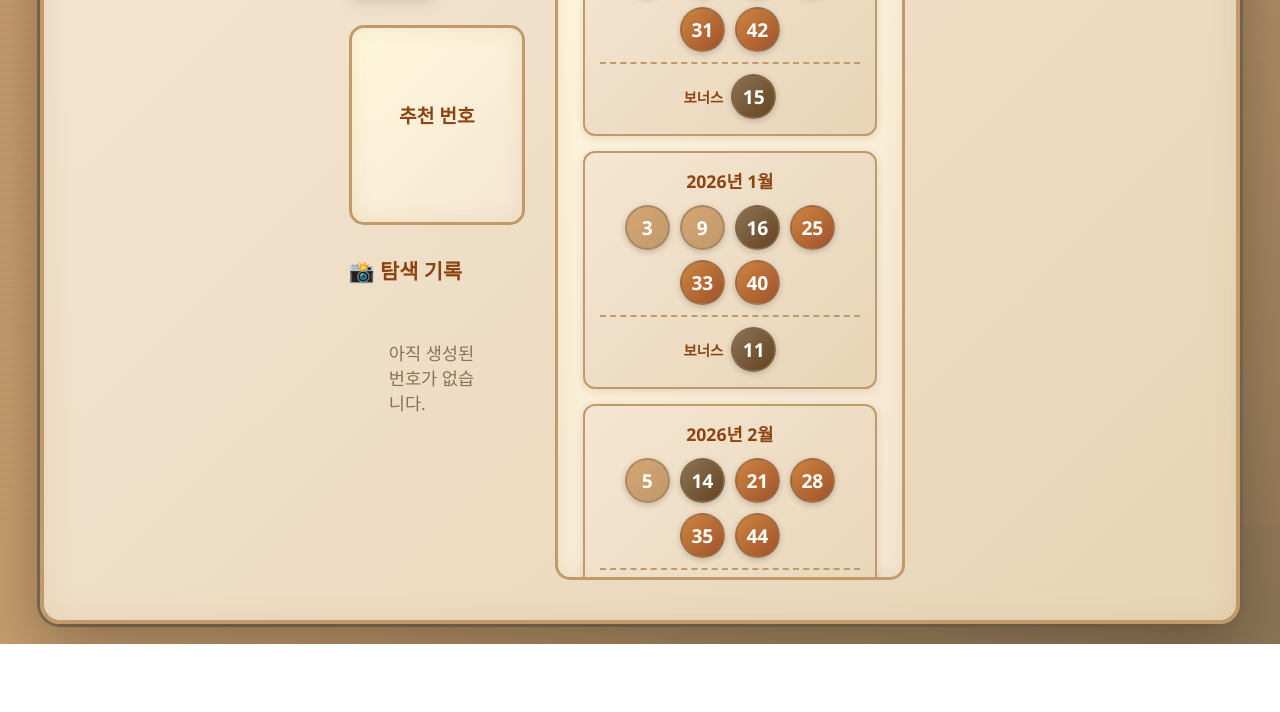
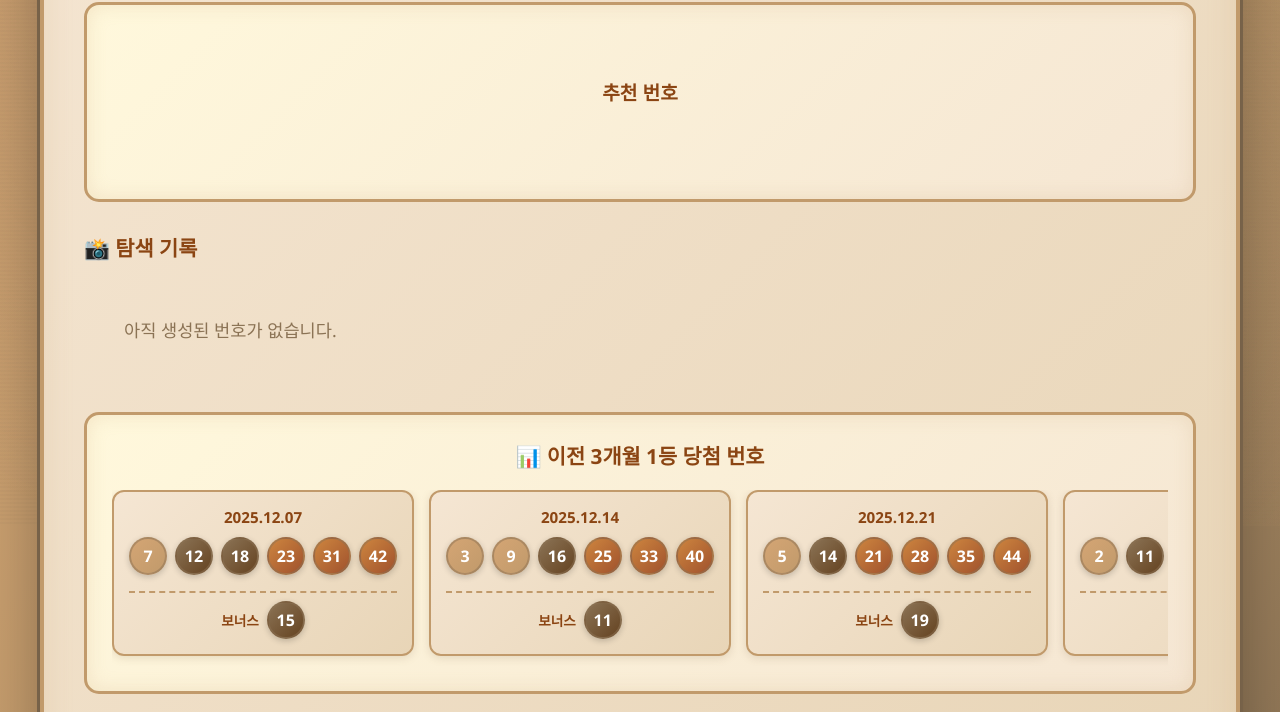
Before and after one commit to hamsterkingit/hamsterlottomaster, a plain HTML site: page index.html in a window 1280 px wide. Shown: the part 274-986 px from the top of the page. Before the commit the page ends 918 px from the top, so only its background shows below. Drawn offline with Linux system fonts and the light colour scheme.

Commit message:
Update to 12 winning numbers and display in horizontal scroll

```diff
--- a/script.js
+++ b/script.js
@@ -99,14 +99,23 @@ function clearAll() {
     document.getElementById('history').innerHTML = '<div class="empty-state">아직 생성된 번호가 없습니다.</div>';
 }
 
-// 이전 3개월 로또 1등 당첨 번호 데이터 (참고용 샘플 데이터)
+// 이전 3개월 로또 1등 당첨 번호 데이터 (참고용 샘플 데이터 - 주 1회씩 12주)
 const previousWinningNumbers = [
-    { date: '2025년 12월', numbers: [7, 12, 18, 23, 31, 42], bonus: 15 },
-    { date: '2026년 1월', numbers: [3, 9, 16, 25, 33, 40], bonus: 11 },
-    { date: '2026년 2월', numbers: [5, 14, 21, 28, 35, 44], bonus: 19 }
+    { date: '2025.12.07', numbers: [7, 12, 18, 23, 31, 42], bonus: 15 },
+    { date: '2025.12.14', numbers: [3, 9, 16, 25, 33, 40], bonus: 11 },
+    { date: '2025.12.21', numbers: [5, 14, 21, 28, 35, 44], bonus: 19 },
+    { date: '2025.12.28', numbers: [2, 11, 17, 26, 32, 41], bonus: 8 },
+    { date: '2026.01.04', numbers: [4, 13, 19, 27, 34, 43], bonus: 6 },
+    { date: '2026.01.11', numbers: [1, 10, 20, 29, 36, 45], bonus: 14 },
+    { date: '2026.01.18', numbers: [6, 15, 22, 30, 37, 38], bonus: 9 },
+    { date: '2026.01.25', numbers: [8, 16, 24, 31, 39, 42], bonus: 12 },
+    { date: '2026.02.01', numbers: [3, 11, 18, 25, 33, 40], bonus: 7 },
+    { date: '2026.02.08', numbers: [5, 14, 21, 28, 35, 44], bonus: 13 },
+    { date: '2026.02.15', numbers: [2, 9, 17, 26, 32, 41], bonus: 10 },
+    { date: '2026.02.22', numbers: [4, 12, 19, 27, 34, 43], bonus: 16 }
 ];
 
-// 참고 데이터 표시 함수
+// 참고 데이터 표시 함수 (한 줄로 표시)
 function displayReferenceData() {
     const referenceContainer = document.getElementById('referenceData');
     referenceContainer.innerHTML = '';
--- a/style.css
+++ b/style.css
@@ -306,6 +306,7 @@ button {
     margin-top: 30px;
     border: 3px solid #C19A6B;
     box-shadow: inset 0 0 20px rgba(193, 154, 107, 0.2);
+    width: 100%;
 }
 
 .reference-section h3 {
@@ -318,8 +319,30 @@ button {
 
 .reference-data {
     display: flex;
-    flex-direction: column;
+    flex-direction: row;
     gap: 15px;
+    overflow-x: auto;
+    overflow-y: hidden;
+    padding-bottom: 10px;
+    -webkit-overflow-scrolling: touch;
+}
+
+.reference-data::-webkit-scrollbar {
+    height: 8px;
+}
+
+.reference-data::-webkit-scrollbar-track {
+    background: #F5E6D3;
+    border-radius: 10px;
+}
+
+.reference-data::-webkit-scrollbar-thumb {
+    background: linear-gradient(135deg, #D4A574 0%, #8B7355 100%);
+    border-radius: 10px;
+}
+
+.reference-data::-webkit-scrollbar-thumb:hover {
+    background: linear-gradient(135deg, #8B7355 0%, #654321 100%);
 }
 
 .reference-item {
@@ -329,22 +352,26 @@ button {
     border: 2px solid #C19A6B;
     box-shadow: 0 2px 8px rgba(139, 115, 85, 0.2);
     animation: slideIn 0.3s ease-out;
+    flex-shrink: 0;
+    min-width: 280px;
+    display: flex;
+    flex-direction: column;
 }
 
 .reference-date {
     color: #8B4513;
     font-weight: 600;
-    font-size: 1.1em;
-    margin-bottom: 12px;
+    font-size: 0.95em;
+    margin-bottom: 10px;
     text-align: center;
 }
 
 .reference-numbers {
     display: flex;
-    gap: 10px;
+    gap: 8px;
     justify-content: center;
-    flex-wrap: wrap;
-    margin-bottom: 10px;
+    flex-wrap: nowrap;
+    margin-bottom: 8px;
 }
 
 .reference-bonus {
@@ -352,30 +379,31 @@ button {
     justify-content: center;
     align-items: center;
     gap: 8px;
-    margin-top: 10px;
-    padding-top: 10px;
+    margin-top: 8px;
+    padding-top: 8px;
     border-top: 2px dashed #C19A6B;
 }
 
 .reference-bonus::before {
     content: '보너스';
     color: #8B4513;
-    font-size: 0.9em;
+    font-size: 0.85em;
     font-weight: 600;
 }
 
 .reference-number {
-    width: 45px;
-    height: 45px;
+    width: 38px;
+    height: 38px;
     border-radius: 50%;
     display: flex;
     align-items: center;
     justify-content: center;
-    font-size: 1.2em;
+    font-size: 1em;
     font-weight: bold;
     color: white;
     border: 2px solid rgba(139, 115, 85, 0.5);
     box-shadow: 0 2px 6px rgba(0, 0, 0, 0.2);
+    flex-shrink: 0;
 }
 
 .reference-number.low {
@@ -427,22 +455,15 @@ footer {
 /* 반응형 디자인 */
 @media (min-width: 900px) {
     .container {
-        flex-direction: row;
-        align-items: flex-start;
-        gap: 30px;
+        flex-direction: column;
     }
 
     main {
-        max-width: 600px;
+        max-width: 100%;
     }
 
     .reference-section {
-        position: sticky;
-        top: 20px;
-        max-width: 350px;
-        flex-shrink: 0;
-        max-height: calc(100vh - 40px);
-        overflow-y: auto;
+        width: 100%;
     }
 }
 
```
